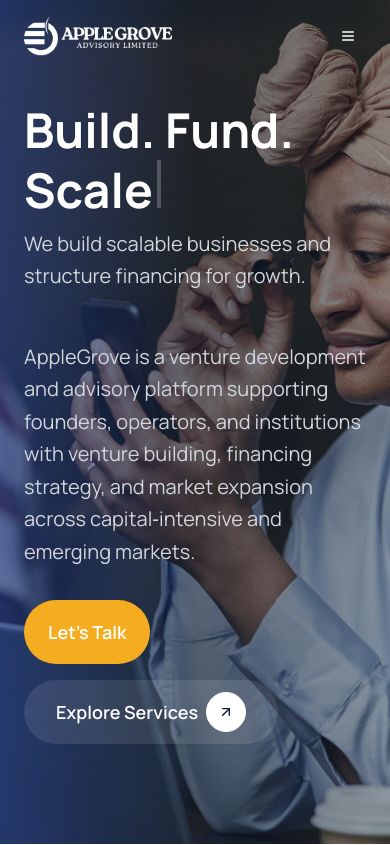
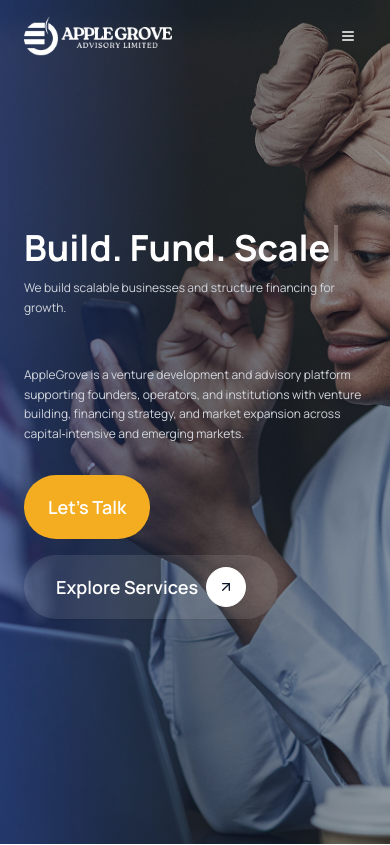
Before and after one commit to mannycodes-j/Applegrove, a Next.js app: page / in a window 390 px wide. Shown: the top 845 px of the page. Built offline with nearby package versions, Linux system fonts and the light colour scheme; no server answers.

Commit message:
Adjust typography sizes in HeroSection and ProjectHighlightsSection for better visual hierarchy

```diff
--- a/components/layout/hero-section.tsx
+++ b/components/layout/hero-section.tsx
@@ -33,14 +33,14 @@ export function HeroSection() {
           {/* Main Heading with Typewriter Animation */}
           <TypewriterText
             text="Build. Fund. Scale"
-            className="text-5xl lg:text-7xl font-bold text-white mb-2 leading-tight"
+            className="text-4xl lg:text-7xl font-bold text-white mb-2 leading-tight"
             speed={150}
             delay={3000}
           />
 
           {/* Subheading */}
           <motion.p
-            className="text-xl lg:text-xl text-gray-300 mb-12 leading-relaxed"
+            className="text-[12px] lg:text-xl text-gray-300 mb-12 leading-relaxed"
             initial={{ opacity: 0, y: 20 }}
             animate={{ opacity: 1, y: 0 }}
             transition={{ duration: 0.7, delay: 1.5 }}
@@ -49,7 +49,7 @@ export function HeroSection() {
           </motion.p>
 
           <motion.p
-            className="text-xl lg:text-xl text-gray-300 mb-8 leading-relaxed"
+            className="text-[12px] lg:text-xl text-gray-300 mb-8 leading-relaxed"
             initial={{ opacity: 0, y: 20 }}
             animate={{ opacity: 1, y: 0 }}
             transition={{ duration: 0.7, delay: 2.2 }}
--- a/components/pages/work/project-highlights-section.tsx
+++ b/components/pages/work/project-highlights-section.tsx
@@ -50,7 +50,7 @@ export function ProjectHighlightsSection() {
           {projects.map((project, index) => (
             <div
               key={index}
-              className="bg-gray-100 border border-gray-200 rounded-[20px] p-8 w-full max-w-[1296px] h-[850px] md:h-[616px] mx-auto hover:shadow-lg transition-all hover:scale-[1.01] animate-in fade-in slide-in-from-bottom-4 duration-700"
+              className="bg-gray-100 border border-gray-200 rounded-[20px] p-8 w-full max-w-[1296px] h-[1100px] md:h-[616px] mx-auto hover:shadow-lg transition-all hover:scale-[1.01] animate-in fade-in slide-in-from-bottom-4 duration-700"
               style={{ animationDelay: `${400 + index * 200}ms` }}
             >
               <div className="grid md:grid-cols-2 gap-8 items-center h-full">
@@ -70,7 +70,7 @@ export function ProjectHighlightsSection() {
                 </div>
 
                 {/* Project Image */}
-                <div className="relative h-full min-h-[400px] group overflow-hidden rounded-lg">
+                <div className="relative h-full min-h-[300px] group overflow-hidden rounded-lg">
                   <Image
                     src={project.image || '/placeholder.svg'}
                     alt={project.name}
```
